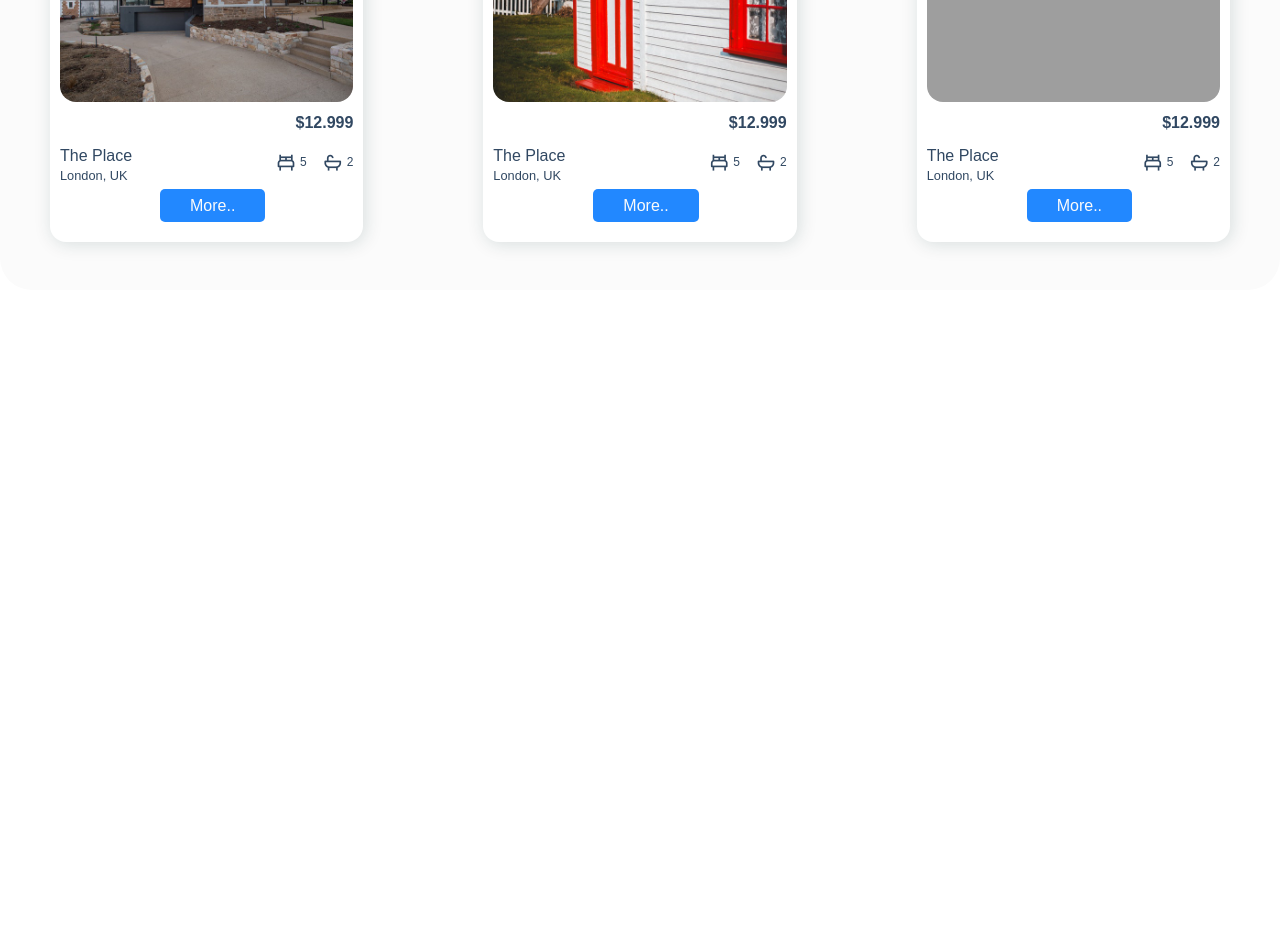
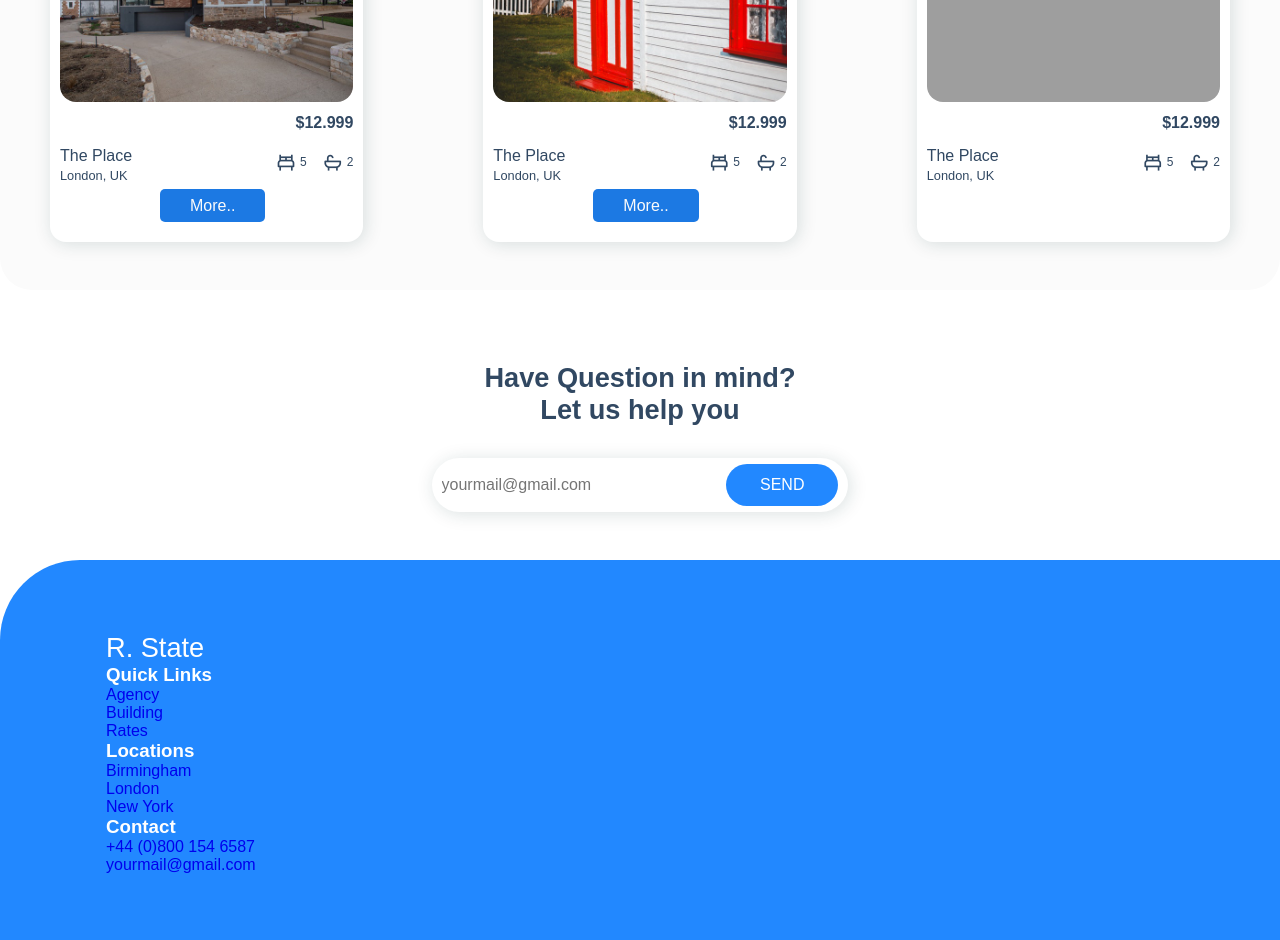
Before and after one commit to nazanin1221/Crative, a website: page index.html in a window 1280 px wide. Shown: the part 2127-3067 px from the top of the page. Before the commit the page ends 2417 px from the top, so only its background shows below. Drawn offline with nearby package versions, Linux system fonts and the light colour scheme; grey boxes are pictures that could not be loaded.

Commit message:
add style footer

```diff
--- a/Style/index.scss
+++ b/Style/index.scss
@@ -251,8 +251,76 @@ font-weight: 500;
 .properties-container .box .more{
      margin-left:100px;
     line-height: 2.5rem;
-    background-color: #2288ff;
+    background-color:#1c79e3;
     color: #fbfbfb;
     padding: 8px 30px;
     border-radius:5px;
 }
+.properties-container .box .more:hover{
+    background-color:#2288ff;
+    box-shadow: var(--box-shadow);
+}
+
+.link-container{
+    margin-top: 20px;
+    margin-left: 20px;
+}
+
+.link-container i .brx{
+    color: #5ba2f3;
+}
+ /*style table boxes*/
+ .flex{
+    margin-left:5px;
+ }
+ .flex img.object-fill{
+    margin-top: 3rem;
+ }
+  .newsletter-container{
+    display: flex;
+    flex-direction: column;
+    align-items: center;
+    justify-content: center;
+    row-gap: 2rem;
+    text-align: center;
+  }
+  .newsletter-container h2{
+    font-size: 1.7rem;
+  }
+.newsletter-container form{
+    background-color: var(--bg-color);
+    box-shadow: var(--box-shadow);
+    padding: 6px 10px;
+    border-radius: 5rem;
+}
+.newsletter-container form input{
+    border: none;
+    outline:none;
+    font-size:1rem;
+}
+.newsletter-container #email-box{
+    width: 280px;
+}
+.newsletter-container .btn{
+    padding: 12px 34px;
+    font-weight:500;
+    text-transform: uppercase;
+}
+.footer{
+    background-color: var(--main-color);
+    color:var(--bg-color);
+    border-radius: 5rem 0 0 0;
+}
+.footer-container{
+    display: gird;
+    grid-template-columns: repeat(auto-fit, minmax(240px, auto));
+    gap: 2rem;
+}
+.footer-container h2{
+    font-size: 1.7rem;
+    font-weight: 500;
+}
+.footer-box{
+    display:flex;
+    flex-direction: column;
+}
--- a/index.html
+++ b/index.html
@@ -94,7 +94,7 @@
             <i class='bx  bx-bath'><span>2</span></i>
         </div>
     </div>
-    <a href="./BOX HTML/box1.html" class="more" target="_blank">More..</a>
+    <a href="box1.html" class="more" target="_blank">More..</a>
 </div>
 <!--BOX2-->
 <div class="box">
@@ -110,7 +110,7 @@
             <i class='bx  bx-bath'><span>2</span></i>
         </div>
     </div>
-      <a href="./BOX HTML/box2.html" class="more" target="_blank">More..</a>
+      <a href="box1.html" class="more" target="_blank">More..</a>
 </div>
 <!--BOX3-->
 <div class="box">
@@ -126,7 +126,7 @@
             <i class='bx  bx-bath'><span>2</span></i>
         </div>
     </div>
-      <a href="./BOX HTML/box3.html" class="more" target="_blank">More..</a>
+      <a href="box1.html" class="more" target="_blank">More..</a>
 </div>
 <!--BOX4-->
 <div class="box">
@@ -142,7 +142,7 @@
             <i class='bx  bx-bath'><span>2</span></i>
         </div>
     </div>
-      <a href="./BOX HTML/box4.html" class="more" target="_blank">More..</a>
+      <a href="box1.html" class="more" target="_blank">More..</a>
 </div>
 <!--BOX5-->
 <div class="box">
@@ -158,7 +158,7 @@
             <i class='bx  bx-bath'><span>2</span></i>
         </div>
     </div>
-      <a href="./BOX HTML/box5.html" class="more" target="_blank">More..</a>
+      <a href="box1.html" class="more" target="_blank">More..</a>
 </div>
 <!--BOX6-->
 <div class="box">
@@ -174,8 +174,43 @@
             <i class='bx  bx-bath'><span>2</span></i>
         </div>
     </div>
-      <a href="./BOX HTML/box6.html" class="more" target="_blank">More..</a>
 </div>
+    </div>
+</section>
+<!--News letter-->
+<section class="newsletter-container">
+    <h2>Have Question in mind? <br> Let us help you</h2>
+    <form action="">
+        <input type="email" name="" id="email-box" placeholder="yourmail@gmail.com" required>
+        <input type="submit" value="send" class="btn">
+    </form>
+</section>
+<!--Footer-->
+<section class="footer">
+    <div class="footer-container container">
+        <h2>R. State</h2>
+        <div class="footer-box">
+            <h3>Quick Links</h3>
+            <a href="#">Agency</a>
+            <a href="#">Building</a>
+            <a href="#">Rates</a>
+        </div>
+         <div class="footer-box">
+            <h3>Locations</h3>
+            <a href="#">Birmingham</a>
+            <a href="#">London</a>
+            <a href="#">New York</a>
+        </div>
+             <div class="footer-box">
+            <h3>Contact</h3>
+            <a href="#">+44 (0)800 154 6587</a>
+            <a href="#">yourmail@gmail.com</a>
+            <section class="social">
+                <a href="#"><i class="bx bxl-facebook"></i></a>
+                <a href="#"><i class="bx bxl-twitter"></i></a>
+                <a href="#"><i class="bx bxl-instagram"></i></a>
+            </section>
+        </div>
     </div>
 </section>
 </body>
```
Also changed, not shown: BOX HTML/box1.html (deleted, +0 -11 lines), BOX HTML/box2.html (deleted), BOX HTML/box3.html (deleted), BOX HTML/box4.html (deleted), BOX HTML/box5.html (deleted), BOX HTML/box6.html (deleted), Style/index.css, 1 other file.
